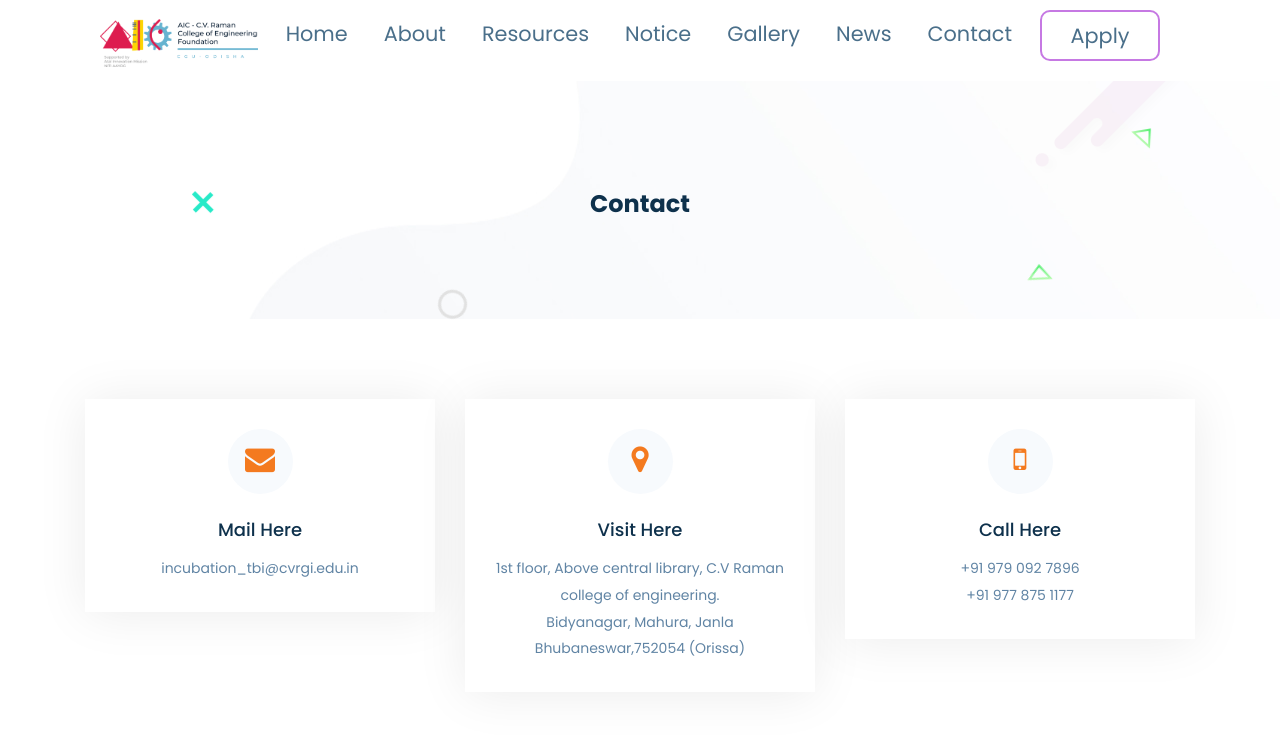
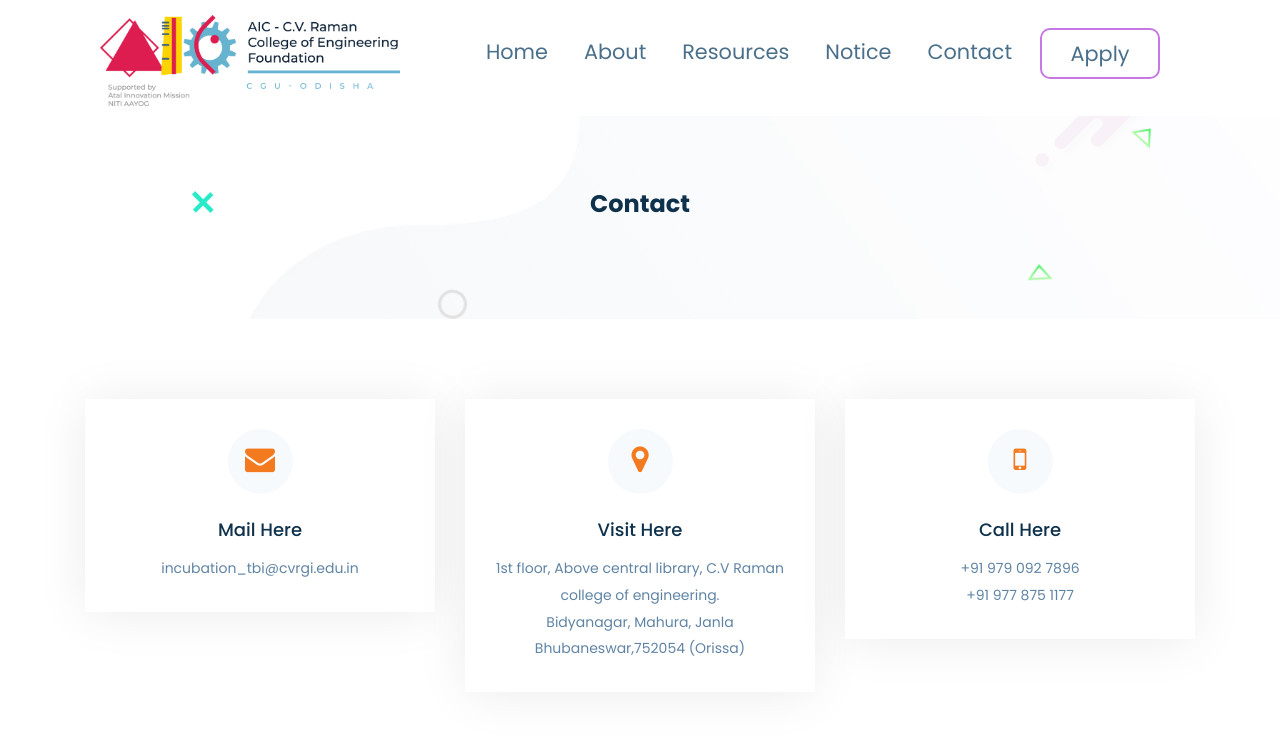
Before and after one commit to Pravash2/AIC_CVRGU, a Gatsby site: page /contact in a window 1280 px wide. Shown: the top 750 px of the page. Built offline with nearby package versions, Linux system fonts and the light colour scheme; Gatsby itself is replaced by a stand-in of ours.

Commit message:
make it better

```diff
--- a/src/components/Landing.js
+++ b/src/components/Landing.js
@@ -181,7 +181,7 @@
         <Testimonial />*/}
         {/* <Gallery /> */}
         <Partner />
-        <Blog />
+        {/* <Blog /> */}
       </div>
     )
   }
--- a/src/components/layout/header.js
+++ b/src/components/layout/header.js
@@ -58,16 +58,7 @@
               Notice
             </Link>
           </li>
-          <li className="nav-item">
-            <Link className="nav-link" to="/gallery">
-              Gallery
-            </Link>
-          </li>
-          <li className="nav-item">
-            <Link className="nav-link" to="/news">
-              News
-            </Link>
-          </li>
+
           <li className="nav-item">
             <Link className="nav-link" to="/contact">
               Contact
```
